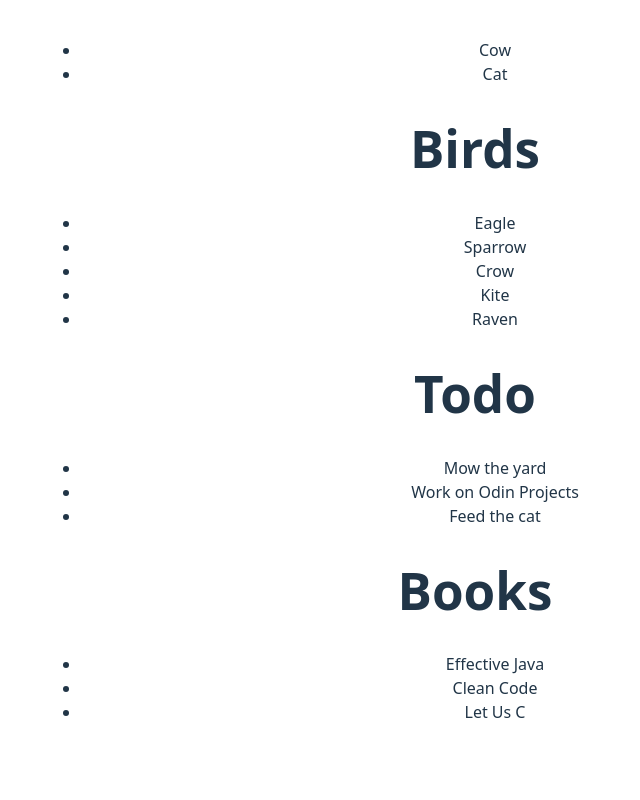
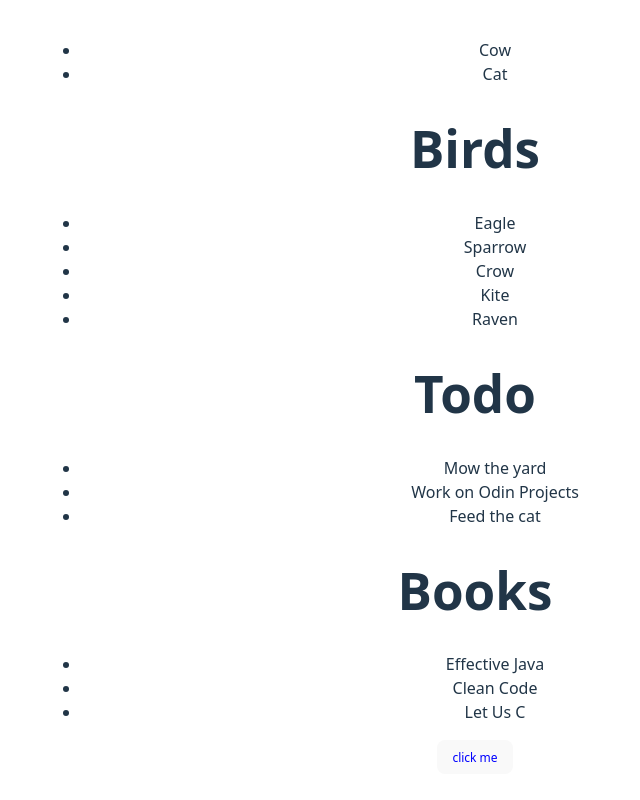
Before and after one commit to Avanish-Sandilya/web_development_projects, a React app in the folder ReactBasics/: page / in a window 1280 px wide. Shown: the part 372-1172 px from the top of the page, without its empty margins (165-805 px from the left). Before the commit the page ends 1144 px from the top, so only its background shows below. Built offline with nearby package versions, Linux system fonts and the light colour scheme; the HTML template or start-up script is replaced by a standard one.

Commit message:
adding Button component code

```diff
--- a/ReactBasics/src/Button.jsx
+++ b/ReactBasics/src/Button.jsx
@@ -0,0 +1,18 @@
+function Button(props) {
+  const buttonStyle = {
+    color: props.color,
+    fontSize: props.fontSize + "px",
+  };
+
+  return <button style={buttonStyle}>{props.text}</button>;
+}
+
+function GetButtons() {
+  return (
+    <>
+      <Button text="click me" color="blue" fontSize={12} />
+    </>
+  );
+}
+
+export default GetButtons;
--- a/ReactBasics/src/main.jsx
+++ b/ReactBasics/src/main.jsx
@@ -8,6 +8,7 @@ import AnimalList from "./Animals.jsx";
 import BirdList from "./Birds.jsx";
 import Todo from "./Todo.jsx";
 import Books from "./Books.jsx";
+import GetButtons from "./Button.jsx";
 
 createRoot(document.getElementById("root")).render(
   <StrictMode>
@@ -17,5 +18,6 @@ createRoot(document.getElementById("root")).render(
     <BirdList />
     <Todo/>
     <Books/>
+    <GetButtons/>
   </StrictMode>
 );
```
